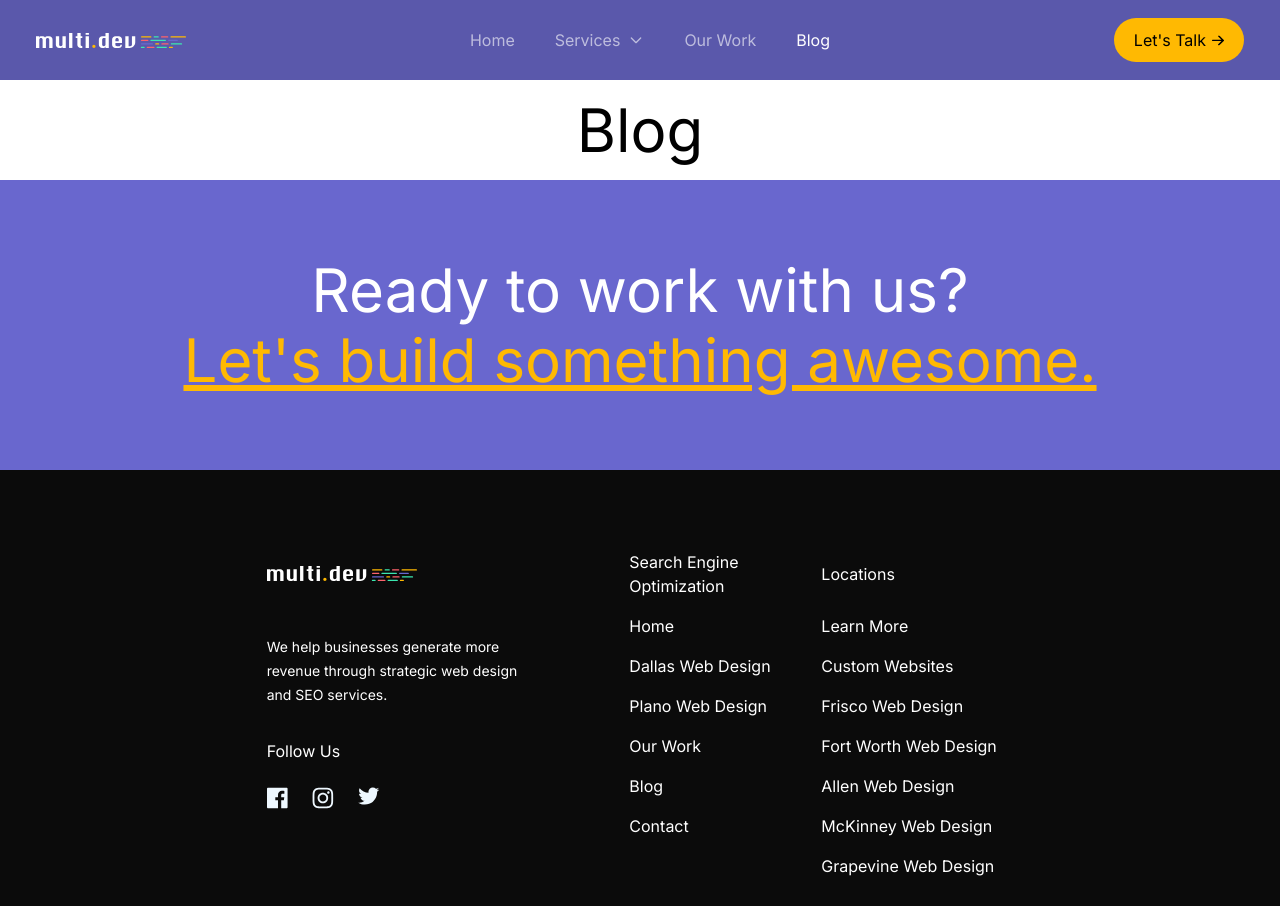
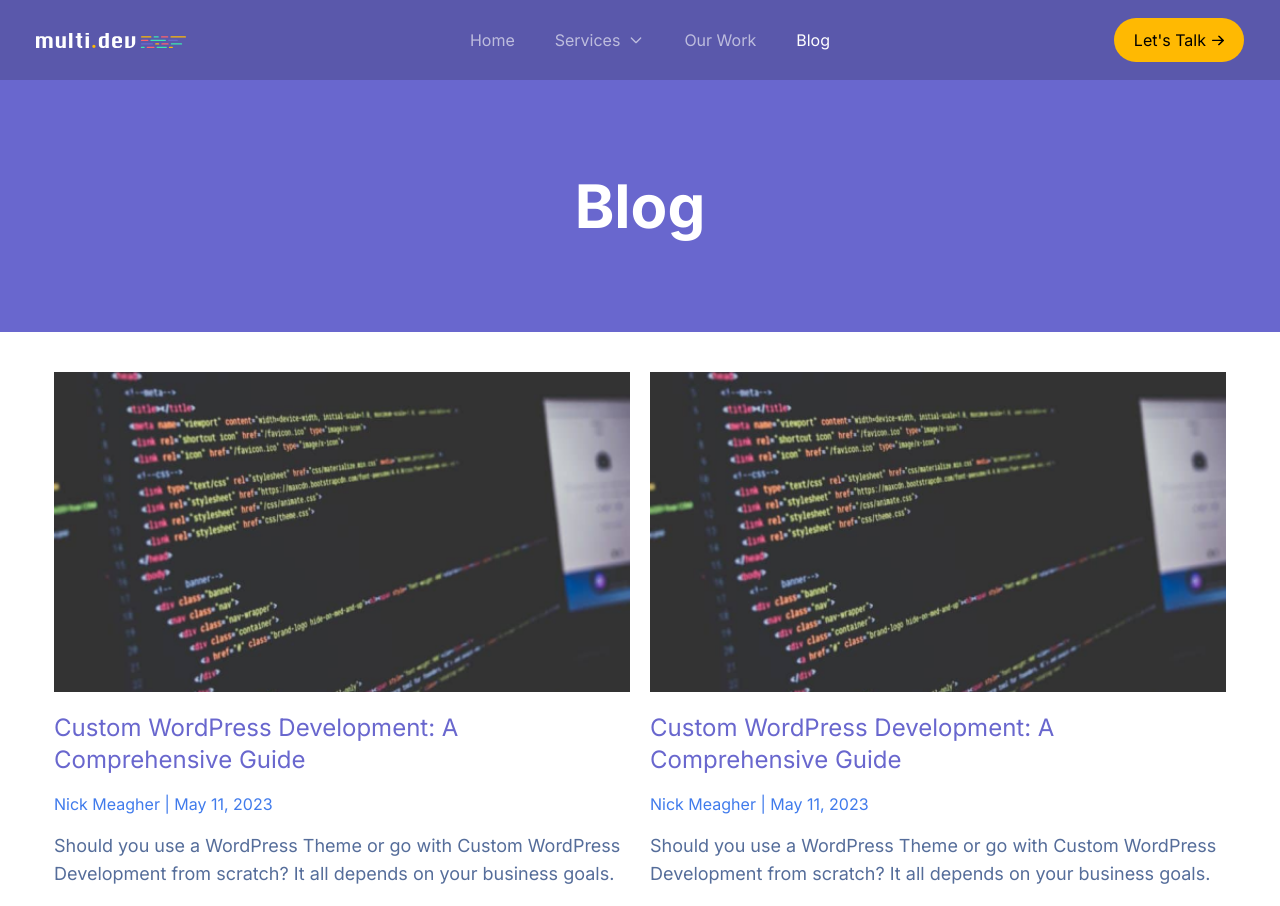
Before and after one commit to DoomedAndria/Multidev, a Vue app: page /blog in a window 1280 px wide. Shown: the top 906 px of the page. Built offline with nearby package versions, Linux system fonts and the light colour scheme.

Commit message:
blog page finished

```diff
--- /dev/null
+++ b/src/components/BlogCard.vue
@@ -0,0 +1,28 @@
+<script setup>
+import MultiButton from "@/components/MultiButton.vue";
+
+const props = defineProps({
+    data: Object
+})
+</script>
+
+<template>
+    <div class="max-w-xl">
+        <div class="h-48 md:h-80 mb-5">
+            <img alt="123" class="w-full h-full object-cover" :src="data.image">
+        </div>
+        <h3 class="font-normal text-xl md:text-2xl mb-4 text-[#6967CE]">
+           {{data.title}}
+        </h3>
+        <p class="text-base text-[#407BEC] mb-4">
+            {{data.author}} | {{data.date}}
+        </p>
+        <p class="text-lg text-[#556D9A] mb-5">
+            {{data.content}}
+        </p>
+        <RouterLink to="/blog/123">
+            <MultiButton class="py-4 rounded-full">Read Post</MultiButton>
+        </RouterLink>
+
+    </div>
+</template>
--- a/src/views/pages/Blog.vue
+++ b/src/views/pages/Blog.vue
@@ -1,11 +1,59 @@
 <script setup>
 import BannerLayout from "@/layouts/BannerLayout.vue";
+import BlogCard from "@/components/BlogCard.vue";
+
+const posts = [
+    {
+        image: 'src/assets/images/Blog/p1.png',
+        title: 'Custom WordPress Development: A Comprehensive Guide',
+        author: 'Nick Meagher',
+        date: 'May 11, 2023',
+        content: 'Should you use a WordPress Theme or go with Custom WordPress\n' +
+            'Development from scratch? It all depends on your\n' +
+            'business goals.'
+    },
+    {
+        image: 'src/assets/images/Blog/p1.png',
+        title: 'Custom WordPress Development: A Comprehensive Guide',
+        author: 'Nick Meagher',
+        date: 'May 11, 2023',
+        content: 'Should you use a WordPress Theme or go with Custom WordPress\n' +
+            'Development from scratch? It all depends on your\n' +
+            'business goals.'
+    },
+    {
+        image: 'src/assets/images/Blog/p1.png',
+        title: 'Custom WordPress Development: A Comprehensive Guide',
+        author: 'Nick Meagher',
+        date: 'May 11, 2023',
+        content: 'Should you use a WordPress Theme or go with Custom WordPress\n' +
+            'Development from scratch? It all depends on your\n' +
+            'business goals.'
+    },
+    {
+        image: 'src/assets/images/Blog/p1.png',
+        title: 'Custom WordPress Development: A Comprehensive Guide',
+        author: 'Nick Meagher',
+        date: 'May 11, 2023',
+        content: 'Should you use a WordPress Theme or go with Custom WordPress\n' +
+            'Development from scratch? It all depends on your\n' +
+            'business goals.'
+    },
+]
 </script>
 
 <template>
     <BannerLayout>
-        <div class=' w-full flex justify-center items-center py-5'>
-            <h1 class='text-6xl shadow-slate-800'> Blog </h1>
+        <div class="px-5 py-10 md:py-24 bg-[#6967CE]">
+            <h1 class="font-bold text-4xl md:text-6xl text-white text-center">
+                Blog
+            </h1>
+        </div>
+        <div class="flex flex-col items-center px-5 py-10">
+            <div class="grid grid-cols-2 md:grid-cols-2 gap-5">
+                <BlogCard v-for="post in posts" :data="post"/>
+            </div>
+
         </div>
     </BannerLayout>
 </template>
```
Also changed, not shown: src/assets/images/Blog/p1.png (added).
